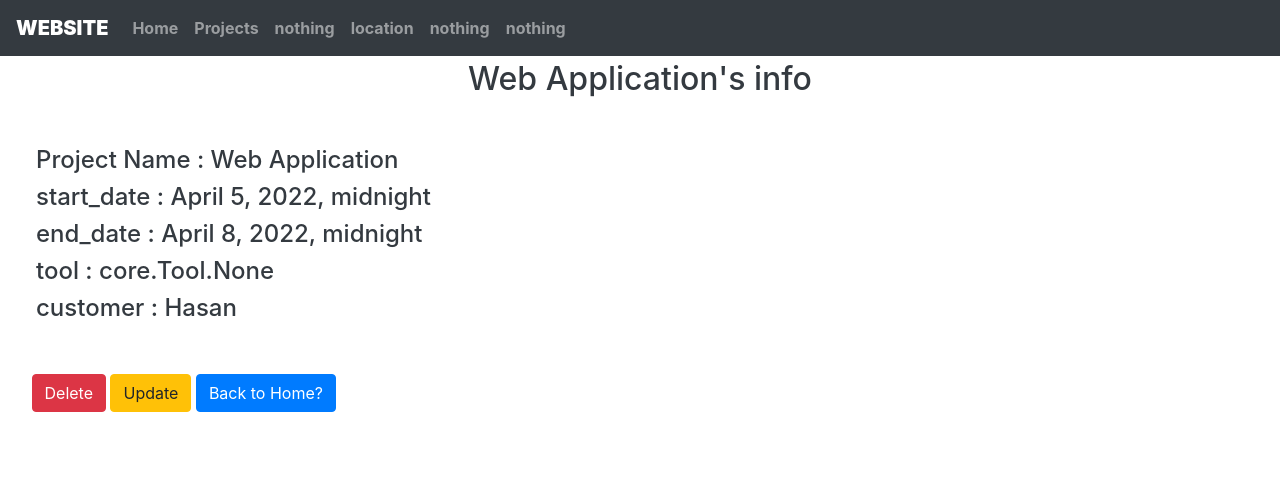
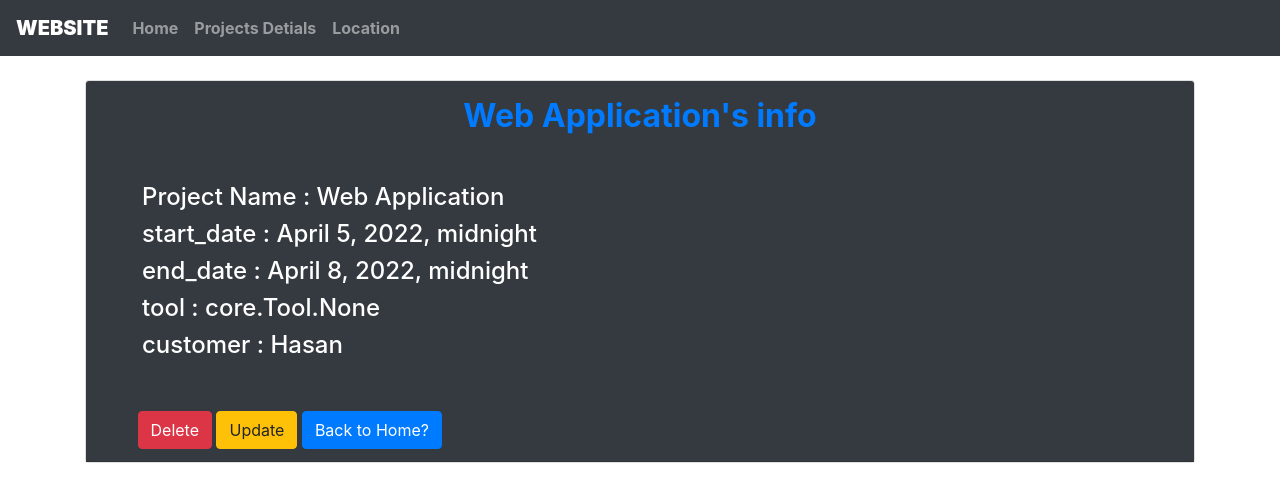
Before and after one commit to MehediHasanNasim/project_management, a Django app: page /project_info/5/ in a window 1280 px wide. Shown: the top 502 px of the page. Run offline with Django 3.2, Linux system fonts and the light colour scheme; data comes from the database, SQL or seed files in the repository; both versions use the stored data as it was after the commit; some libraries are stand-ins or nearby versions.

Commit message:
color the pages

```diff
--- a/core/templates/core/add_project.html
+++ b/core/templates/core/add_project.html
@@ -45,7 +45,7 @@
                     <div class="form-group col-md-4 text=dark ">
                         <label for="inputState"><b>Customer :</b></label>
                         <select name="customer" id="inputState" class="form-control">
-                          <option disabled selected>Tools</option>
+                          <option disabled selected>Customer</option>
                               {% for customer in customers %}
                                 <option value="{{customer.id}}">{{customer.customer_name}}</option>
                               {% endfor %}
--- a/core/templates/core/base.html
+++ b/core/templates/core/base.html
@@ -46,32 +46,15 @@
           <li
             class="nav-item {% block adminhomeactive %} {% endblock adminhomeactive %}"
           >
-            <a class="nav-link" href="{% url 'projects' %}"><b>Projects</b></a>
+            <a class="nav-link" href="{% url 'projects' %}"><b>Projects Detials</b></a>
           </li>
 
           <li
             class="nav-item {% block aboutactive %} {% endblock aboutactive %}"
           >
-            <a class="nav-link" href=""><b>nothing</b></a>
+            <a class="nav-link" href="{% url 'location' %}"><b>Location</b></a>
           </li>
 
-          <li
-            class="nav-item {% block locationactive %} {% endblock locationactive %}"
-          >
-            <a class="nav-link" href=""><b>location</b></a>
-          </li>
-
-          <li
-            class="nav-item {% block noticeactive %} {% endblock noticeactive %}"
-          >
-            <a class="nav-link" href=""><b>nothing</b></a>
-          </li>
-
-          <li
-            class="nav-item {% block profileactive %} {% endblock profileactive %}"
-          >
-            <a class="nav-link" href=""><b>nothing</b></a>
-          </li>
         </ul>
       </div>
     </nav>
--- a/core/templates/core/project_info.html
+++ b/core/templates/core/project_info.html
@@ -17,18 +17,21 @@
 
 {% block bodycontent %}
 
+<div class="container mt-4 fw-bolder">
+  <div class="card">
+    <div class="card-header bg-dark">
         <body class="my_body">
-    <h2 class="p-1 text-dark text-center mt-0 infohead">{{ project.project_name }}'s info</h2>
+          <h2 class="p-1 text-primary text-center mt-0 infohead"><b> {{ project.project_name }}'s info </b></h2>
 
       <div class="p-3 card-body h4">
 
 
           <div class="card-body">
-      <h4 class="text-dark">Project Name :  {{ project.project_name }}</h4>
-      <h4 class="text-dark">start_date : {{ project.start_date }}</h4>
-      <h4 class="text-dark">end_date : {{ project.end_date }}</h4>
-      <h4 class="text-dark">tool : {{ project.tool }}</h4>
-      <h4 class="text-dark">customer : {{ project.customer }}</h4>
+            <h4 class="text-white">Project Name :  {{ project.project_name }}</h4>
+            <h4 class="text-white">start_date : {{ project.start_date }}</h4>
+            <h4 class="text-white">end_date : {{ project.end_date }}</h4>
+            <h4 class="text-white">tool : {{ project.tool }}</h4>
+            <h4 class="text-white">customer : {{ project.customer }}</h4>
 
           </div>
 
@@ -43,6 +46,10 @@
 
       </body>
 
+    </div>
+  </div>
+</div>
+
 {% endblock bodycontent %}
 
 
--- a/core/templates/core/task.html
+++ b/core/templates/core/task.html
@@ -22,7 +22,6 @@
 <div class="card div_main div_register ">
     <h1 class="">&nbsp;&nbsp;&nbsp;
           <a href="{% url 'add-task' 5%}" class="bnt btn-sm btn-success" >Add Task</a>
-          <a href="{% url 'update-task' 5%}" class="bnt btn-sm btn-warning" >Update Task?</a>
     </h1><br>
     <div class="card-body text-dark">
       <div class="alert alert-primary" role="alert">
--- a/core/urls.py
+++ b/core/urls.py
@@ -14,5 +14,6 @@ urlpatterns = [
     path('project_update/<int:project_id>/', views.project_update, name="project_update"),
     path('project_delete/<int:project_id>/', views.project_delete, name="project_delete"),
 
+    path('location/', views.location, name="location"),
     path('test/<int:pk>', views.test, name='test'),
 ]
--- a/core/views.py
+++ b/core/views.py
@@ -86,6 +86,10 @@ def project_delete(request, project_id):
     diction = {'delete_message': "Delete Done"}
     return render (request, 'core/project_delete.html', context=diction)
 
+def location(request):
+    diction= {}
+    return render(request, 'core/location.html', context=diction)
+
 
 
 
```
Also changed, not shown: core/templates/core/location.html (added, +48 -0 lines), core/templates/core/projects.html (+9 -7 lines), db.sqlite3. Lines whose indentation alone changed are shown as unchanged.
